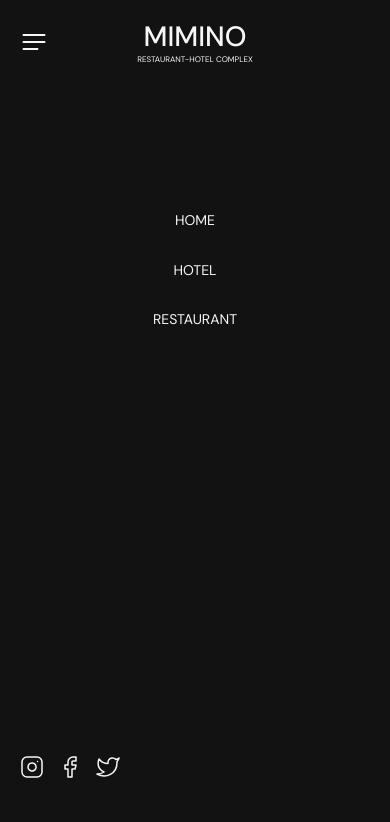
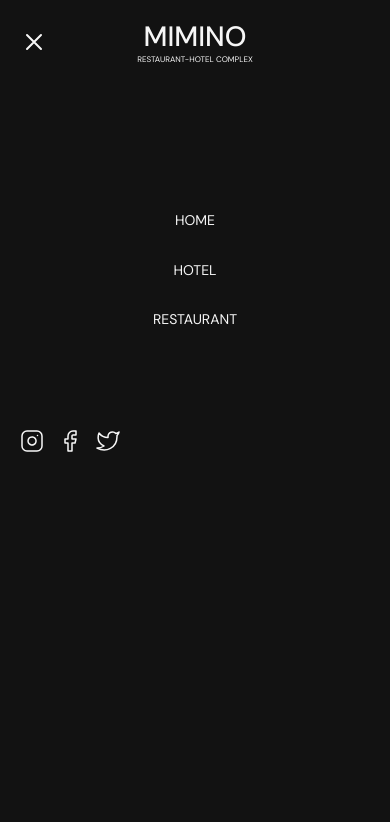
Before and after one commit to quaser11/mimino, a plain HTML site: page index.html in a window 390 px wide. Both pictures are taken after a click on the button 34 px from the left and 41 px from the top of the page. Shown: the top 822 px of the page. Drawn offline with nearby package versions, Linux system fonts and the light colour scheme.

Commit message:
Menu fixed

```diff
--- a/css/styles.css
+++ b/css/styles.css
@@ -97,17 +97,34 @@ ul ::marker {
   cursor: pointer;
 }
 
-.mobile-menu-button .close-menu-button-icon {
+.close-menu-button-icon {
   opacity: 0;
 }
-
-.mobile-menu-button.is-open .close-menu-button-icon {
-  opacity: 0;
+.menu-button-icon {
+  opacity: 1;
+}
+.is-burger-menu-open {
+  .close-menu-button-icon {
+    opacity: 1;
+  }
+}
+.is-burger-menu-open {
+  .menu-button-icon {
+    opacity: 0;
+  }
 }
 
-.mobile-menu-button.is-open .menu-button-icon {
-  opacity: 0;
-}
+/* .mobile-menu-button .close-menu-button-icon { */
+/*   opacity: 0; */
+/* } */
+/**/
+/* .mobile-menu-button.is-open .close-menu-button-icon { */
+/*   opacity: 0; */
+/* } */
+/**/
+/* .mobile-menu-button.is-open .menu-button-icon { */
+/*   opacity: 0; */
+/* } */
 
 .menu-button-icon {
   position: absolute;
@@ -137,14 +154,14 @@ ul ::marker {
   top: 100%;
   background-color: var(--dark-color);
   width: 100%;
-  height: 734px;
-  padding-top: 128px;
-  padding-left: 20px;
-  padding-right: 20px;
+  /* height: 734px; */
+  /* padding-top: 128px; */
+  /* padding-left: 20px; */
+  /* padding-right: 20px; */
 }
 
 .mobile-menu__list {
-  margin-bottom: 426px;
+  /* margin-bottom: 426px; */
 }
 .mobile-menu__list .mobile-menu__list__link {
   text-decoration: none;
@@ -211,7 +228,6 @@ ul ::marker {
 
 .first__section {
   background-color: var(--dark-color);
-
 }
 
 .first__section__image {
@@ -229,12 +245,12 @@ ul ::marker {
   padding-bottom: 40px;
 }
 
-@media screen and (max-width:768px){
+@media screen and (max-width: 768px) {
   .first__section__container {
     background-image: url(../images/header-mobile-image.jpg);
-  background-size: 335px 439px;
-  background-repeat: no-repeat;
-  background-position: 20px 40px;
+    background-size: 335px 439px;
+    background-repeat: no-repeat;
+    background-position: 20px 40px;
   }
 }
 
@@ -297,18 +313,18 @@ ul ::marker {
 
 /* second section */
 
-.second__section__container{
-  padding-left:20px;
-  padding-right:20px;
+.second__section__container {
+  padding-left: 20px;
+  padding-right: 20px;
 }
 
-.second__main__image{
+.second__main__image {
   position: relative;
 }
 
-.second__main__image .item:nth-child(1){
-  width:335px;
-  height:442px;
+.second__main__image .item:nth-child(1) {
+  width: 335px;
+  height: 442px;
 }
 /* ======================================================hotel page=============================================================================== */
 
@@ -612,3 +628,15 @@ ul ::marker {
   letter-spacing: 0.18em;
   color: var(--modal-text);
 }
+
+.list-container {
+}
+
+.icon-container {
+  margin-top: 100px;
+  padding-left: 20px;
+}
+.js-menu-container {
+  height: 100vh;
+  padding: 128px 0px 24px 0px;
+}
--- a/index.html
+++ b/index.html
@@ -1,4 +1,4 @@
-<!DOCTYPE html>
+<!doctype html>
 <html lang="en">
   <head>
     <meta charset="UTF-8" />
@@ -11,12 +11,17 @@
       rel="stylesheet"
     />
     <link href="https://unpkg.com/aos@2.3.1/dist/aos.css" rel="stylesheet" />
+    <script src="https://unpkg.com/body-scroll-lock"></script>
     <title>MIMINO</title>
   </head>
+
   <body>
     <header class="header">
       <div class="header__container">
-        <button type="button" class="mobile-menu-button js-open-menu">
+        <button
+          type="button"
+          class="mobile-menu-button toggle-burger-menu-button"
+        >
           <img
             src="./images/mobile-menu-button.svg"
             alt="mobile menu button"
@@ -30,6 +35,7 @@
           />
         </button>
         <div class="mobile-menu js-menu-container">
+          <div class="list-container">
             <ul class="mobile-menu__list">
               <li class="item">
                 <a href="./index.html" class="mobile-menu__list__link">HOME</a>
@@ -41,7 +47,10 @@
                 <a href="./restaurant.html" class="mobile-menu__list__link"
                   >RESTAURANT</a
                 >
+              </li>
             </ul>
+          </div>
+          <div class="icon-container">
             <ul class="mobile-menu-icon__list list">
               <li>
                 <a href="">
@@ -65,6 +74,7 @@
                 </a>
               </li>
             </ul>
+          </div>
         </div>
         <nav class="main-page-nav">
           <ul class="header__nav__list list">
@@ -333,10 +343,11 @@
     </section>
     <section class="section seventh__section">
       <div class="seventh__section__container">
-        <a href=""
-          ><div class="map">
-            <p><img src="./images/map.jpg" alt="map" /></p></div
-        ></a>
+        <a href="">
+          <div class="map">
+            <p><img src="./images/map.jpg" alt="map" /></p>
+          </div>
+        </a>
         <div class="seventh__section__info">
           <h1 class="seventh__section__title">LOCATION</h1>
 
@@ -481,10 +492,10 @@
         </form>
       </div>
     </div>
+  </body>
   <script src="./js/custom-select.js"></script>
   <script src="./js/modal.js"></script>
   <script src="./js/price-modal.js"></script>
   <script src="./js/menu.js"></script>
   <script src="https://unpkg.com/aos@2.3.1/dist/aos.js"></script>
-  </body>
 </html>
--- a/js/menu.js
+++ b/js/menu.js
@@ -1,28 +1,28 @@
 (() => {
-    const mobileMenu = document.querySelector('.js-menu-container');
-    const openMenuBtn = document.querySelector('.js-open-menu');
-    const closeMenuBtn = document.querySelector('.js-close-menu');
+  const mobileMenu = document.querySelector(".js-menu-container");
+  const openMenuBtn = document.querySelector(".toggle-burger-menu-button");
 
   const toggleMenu = () => {
     const isMenuOpen =
-        openMenuBtn.getAttribute('aria-expanded') === 'true' || false;
-      openMenuBtn.setAttribute('aria-expanded', !isMenuOpen);
-      mobileMenu.classList.toggle('is-open');
+      openMenuBtn.getAttribute("aria-expanded") === "true" || false;
+    openMenuBtn.setAttribute("aria-expanded", !isMenuOpen);
+    openMenuBtn.classList.toggle("is-burger-menu-open");
+    mobileMenu.classList.toggle("is-open");
 
     const scrollLockMethod = !isMenuOpen
-        ? 'disableBodyScroll'
-        : 'enableBodyScroll';
+      ? "disableBodyScroll"
+      : "enableBodyScroll";
     bodyScrollLock[scrollLockMethod](document.body);
   };
 
-    openMenuBtn.addEventListener('click', toggleMenu);
-    closeMenuBtn.addEventListener('click', toggleMenu);
+  openMenuBtn.addEventListener("click", toggleMenu);
+  openMenuBtn.addEventListener("click", toggleMenu);
 
   // Close the mobile menu on wider screens if the device orientation changes
-    window.matchMedia('(min-width: 768px)').addEventListener('change', e => {
+  window.matchMedia("(min-width: 768px)").addEventListener("change", (e) => {
     if (!e.matches) return;
-      mobileMenu.classList.remove('is-open');
-      openMenuBtn.setAttribute('aria-expanded', false);
+    mobileMenu.classList.remove("is-open");
+    openMenuBtn.setAttribute("aria-expanded", false);
     bodyScrollLock.enableBodyScroll(document.body);
   });
 })();
```
Lines whose indentation alone changed are shown as unchanged.
